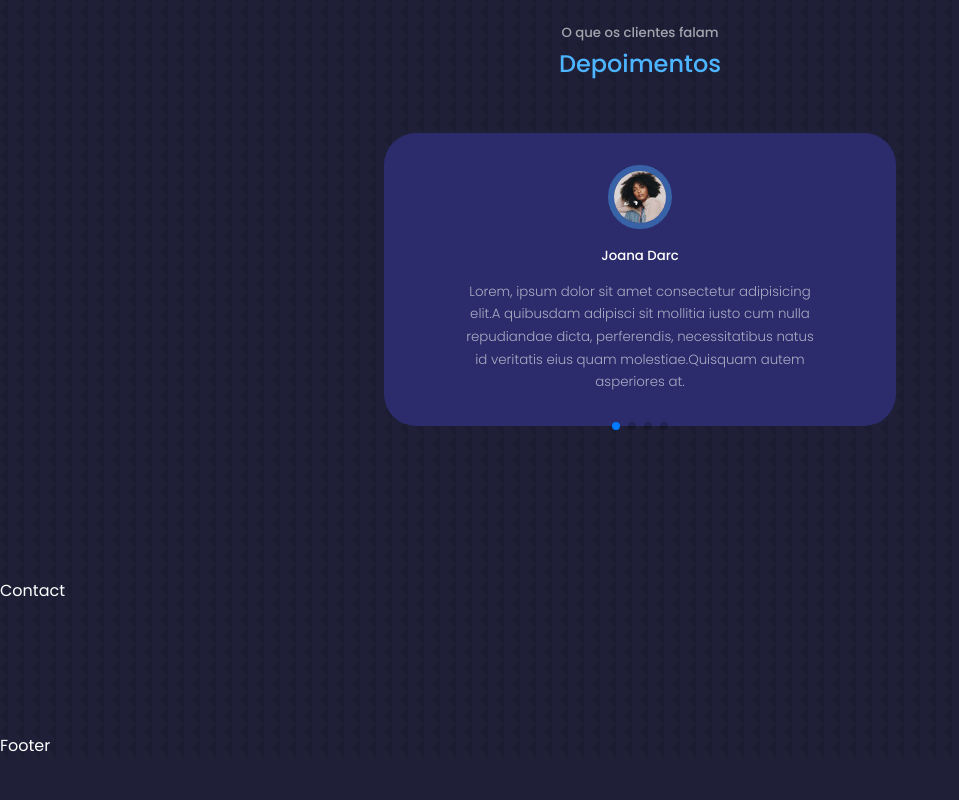
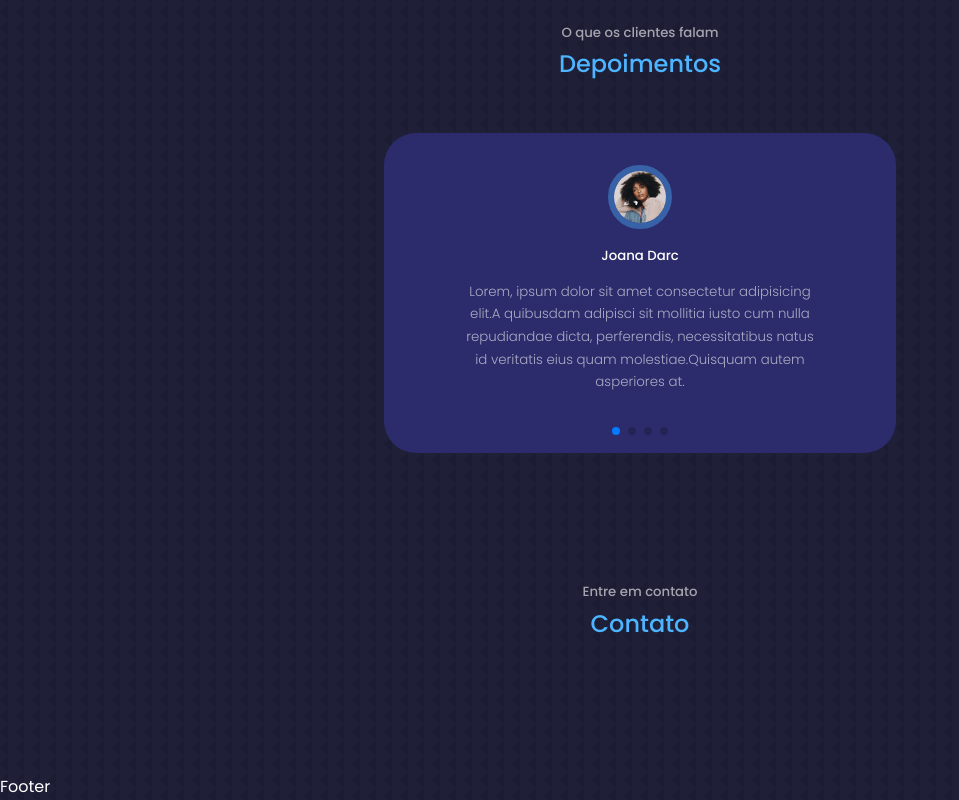
Before and after one commit to Jonathan-Galhardo/Portfolio-React, a React (Create React App) app: page / in a window 1280 px wide. Shown: the part 4108-4908 px from the top of the page, without its empty margins (0-959 px from the left). Before the commit the page ends 4867 px from the top, so only its background shows below. Built offline with nearby package versions, Linux system fonts and the light colour scheme.

Commit message:
Ajustes na seção Depoimentos

```diff
--- a/src/components/contact/Contact.jsx
+++ b/src/components/contact/Contact.jsx
@@ -3,7 +3,10 @@ import './contact.css'
 
 const Contact = () => {
   return (
-    <section id='contact'>Contact</section>
+    <section id='contact'>
+      <h5>Entre em contato</h5>
+      <h2>Contato</h2>
+    </section>
   )
 }
 
--- a/src/components/testimonials/testimonials.css
+++ b/src/components/testimonials/testimonials.css
@@ -4,7 +4,7 @@
 
 .container.testimonials__container {
   width: 40%;
-  height: auto;
+  height: 20rem;
 
 
  }
@@ -40,6 +40,7 @@
 @media screen and (max-width: 1024px) {
   .container.testimonials__container {
     width: 60%;
+    height: auto;
   }
 }
 
```
